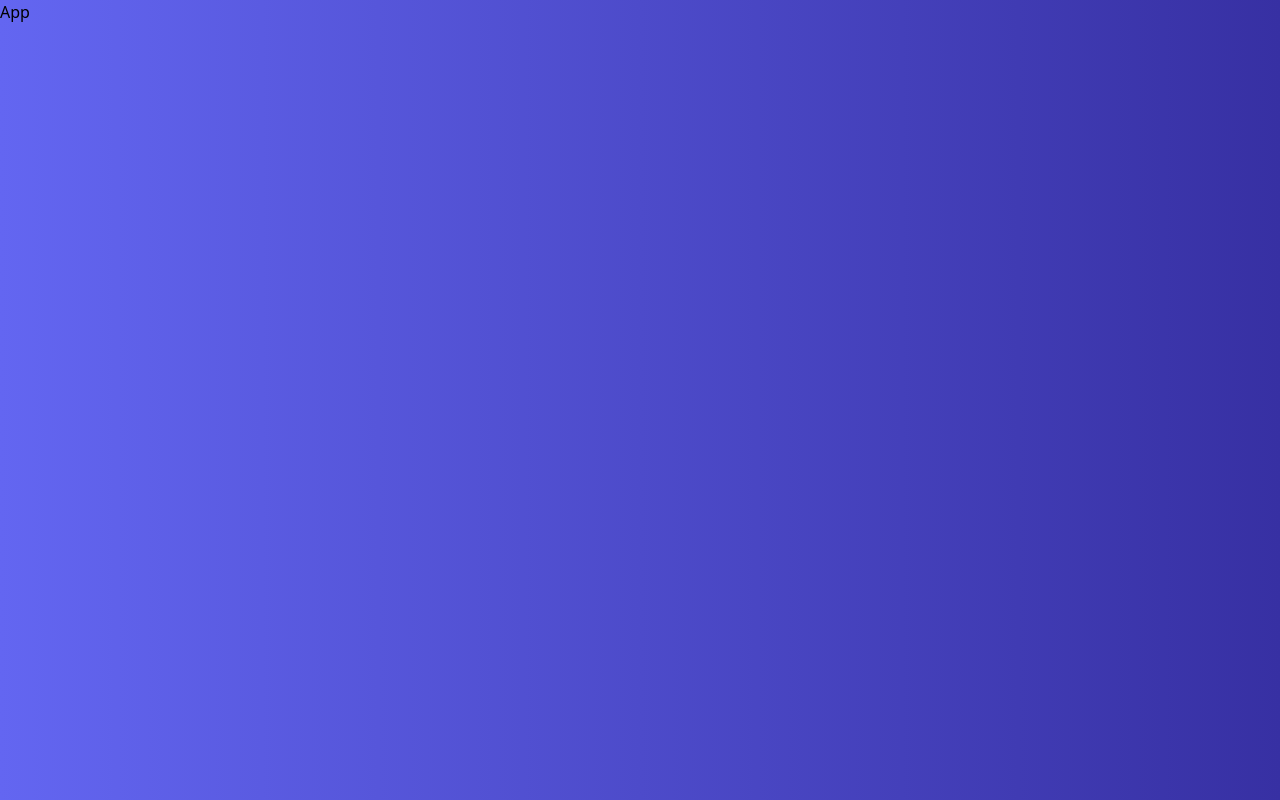
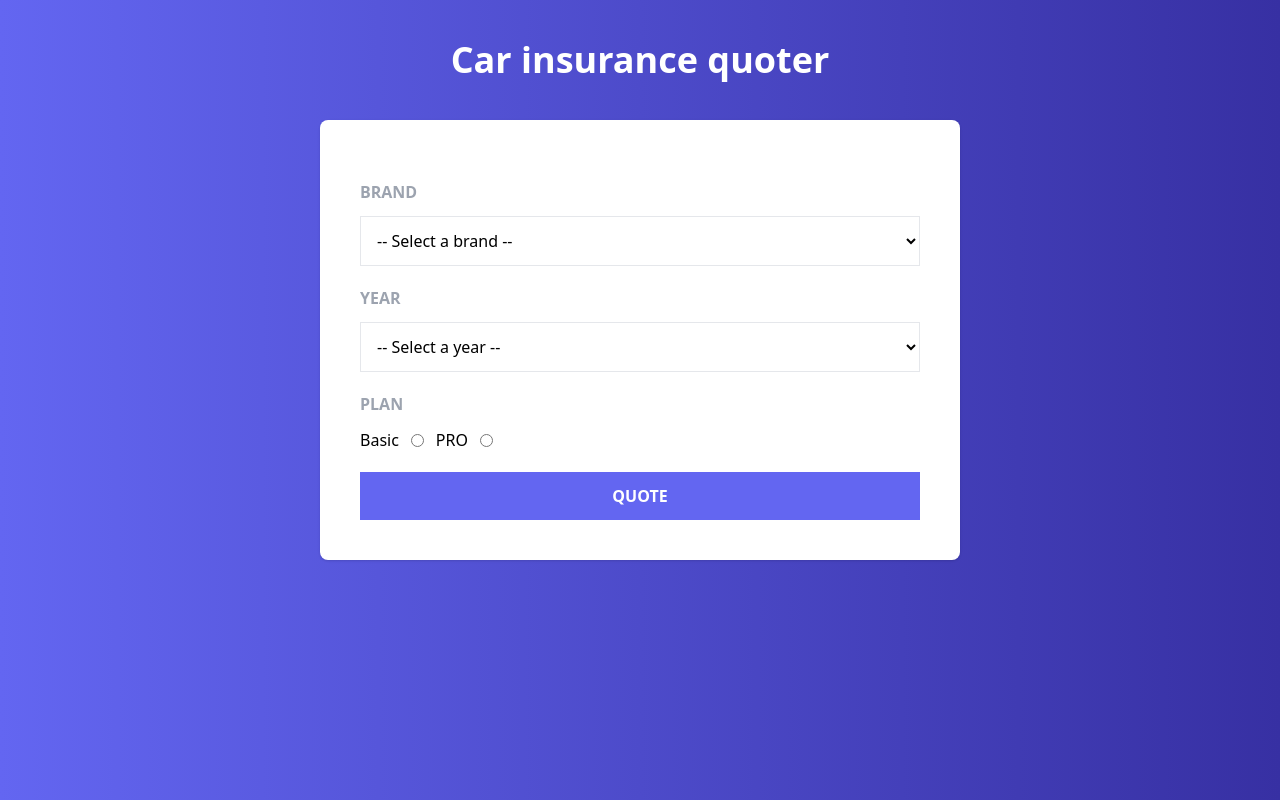
Before and after one commit to Facuscar/Car-Insurance, a React (Vite) app: page / in a window 1280 px wide. Built offline with nearby package versions, Linux system fonts and the light colour scheme.

Commit message:
Add: initial form

```diff
--- a/src/App.jsx
+++ b/src/App.jsx
@@ -1,6 +1,8 @@
+import InsuranceApp from "./components/InsuranceApp"
+
 function App() {
   return (
-   <h1>App</h1>
+    <InsuranceApp></InsuranceApp>
   )
 }
 
--- /dev/null
+++ b/src/components/Form.jsx
@@ -0,0 +1,49 @@
+import { Fragment } from "react";
+import { BRANDS, YEARS, PLANS } from "../constants";
+
+const Form = () => {
+    return (
+        <form action="">
+            <div className="my-5">
+                <label htmlFor="" className="block mb-3 font-bold text-gray-400 uppercase">
+                    Brand
+                </label>
+                <select name="brand" id="" className="w-full p-3 bg-white border border-gray-200">
+                    <option value="">-- Select a brand --</option>
+                    {BRANDS.map(brand => (
+                        <option value={brand.id} key={brand.id}>{brand.name}</option>
+                    ))}
+                </select>
+            </div>
+            <div className="my-5">
+                <label htmlFor="" className="block mb-3 font-bold text-gray-400 uppercase">
+                    Year
+                </label>
+                <select name="brand" id="" className="w-full p-3 bg-white border border-gray-200">
+                    <option value="">-- Select a year --</option>
+                    {YEARS.map(year => (
+                        <option value={year} key={year}>{year}</option>
+                    ))}
+                </select>
+            </div>
+            <div className="my-5">
+                <label htmlFor="" className="block mb-3 font-bold text-gray-400 uppercase">
+                    Plan
+                </label>
+                <div className="flex gap-3 items-center">
+                    {PLANS.map(plan => (
+                        <Fragment key={plan.id}>
+                            <label htmlFor="">
+                                {plan.name}
+                            </label>
+                            <input type="radio" name="plan" value={plan.id} />
+                        </Fragment>
+                    ))}
+                </div>
+            </div>
+            <input type="submit" className="w-full bg-indigo-500 hover:bg-indigo-600 transition-colors text-white cursor-pointer p-3 uppercase font-bold"  value='Quote' />
+        </form>
+    );
+}
+
+export default Form
--- /dev/null
+++ b/src/components/InsuranceApp.jsx
@@ -0,0 +1,17 @@
+import Form from "./Form";
+
+const InsuranceApp = () => {
+    return (
+        <>
+            <header className="my-10">
+                <h1 className="text-white text-center text-4xl font-black">Car insurance quoter</h1>
+            </header>
+
+            <main className="bg-white md:w-2/3 lg:w-2/4 mx-auto shadow rounded-lg p-10">
+                <Form></Form>
+            </main>
+        </>
+    );
+}
+
+export default InsuranceApp;
--- /dev/null
+++ b/src/constants/index.js
@@ -0,0 +1,12 @@
+export const BRANDS = [
+    {id: 1, name: 'Lamborghini'},
+    {id: 2, name: 'Audi'},
+    {id: 3, name: 'Fiat'},
+]
+
+export const YEARS = Array.from( new Array(20), (value, index) => new Date().getFullYear() - index);
+
+export const PLANS = [
+    {id: 1, name: 'Basic'},
+    {id: 2, name: 'PRO'},
+];
```
